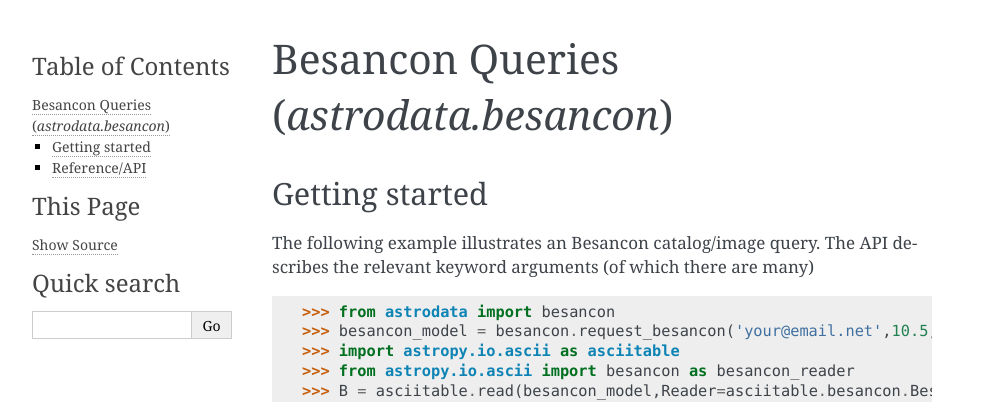
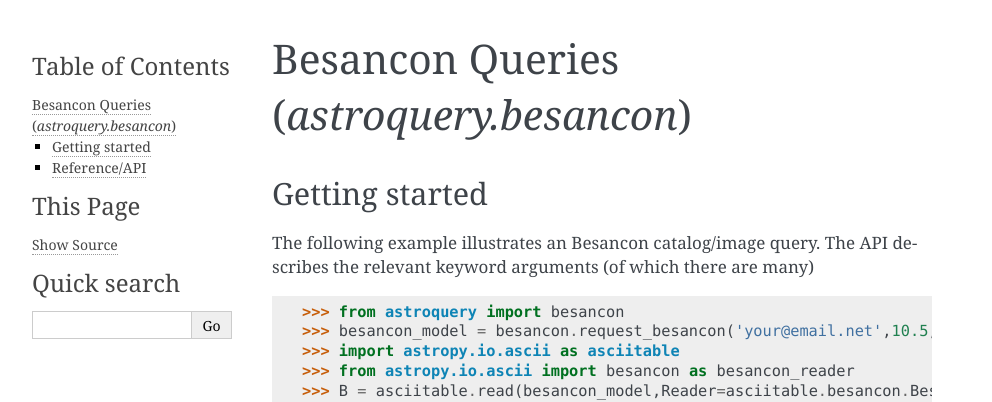
Before and after one commit to astropy/astroquery, a Sphinx documentation site: the page built from docs/astroquery/besancon.rst, in a window 1280 px wide. Shown: the top 402 px of the page, without its empty margins (148-1140 px from the left). Built offline with Sphinx 7.4.7, drawn with Linux system fonts in a browser that asks for light colours; the version number is read from the project's files by our own code.

Commit message:
Change references to the 'astrodata' package, remaned to 'astroquery'.

```diff
--- a/docs/astroquery/besancon.rst
+++ b/docs/astroquery/besancon.rst
@@ -1,7 +1,7 @@
-.. _astrodata.besancon:
+.. _astroquery.besancon:
 
 *****************************************
-Besancon Queries (`astrodata.besancon`)
+Besancon Queries (`astroquery.besancon`)
 *****************************************
 
 Getting started
@@ -10,7 +10,7 @@
 The following example illustrates an Besancon catalog/image query.  The API describes the
 relevant keyword arguments (of which there are many) ::
 
-    >>> from astrodata import besancon
+    >>> from astroquery import besancon
     >>> besancon_model = besancon.request_besancon('your@email.net',10.5,0.0)
     >>> import astropy.io.ascii as asciitable
     >>> from astropy.io.ascii import besancon as besancon_reader
@@ -68,5 +68,5 @@
 Reference/API
 =============
 
-.. automodapi:: astrodata.besancon
+.. automodapi:: astroquery.besancon
     :no-inheritance-diagram:
```
Also changed, not shown: 1 other file.
